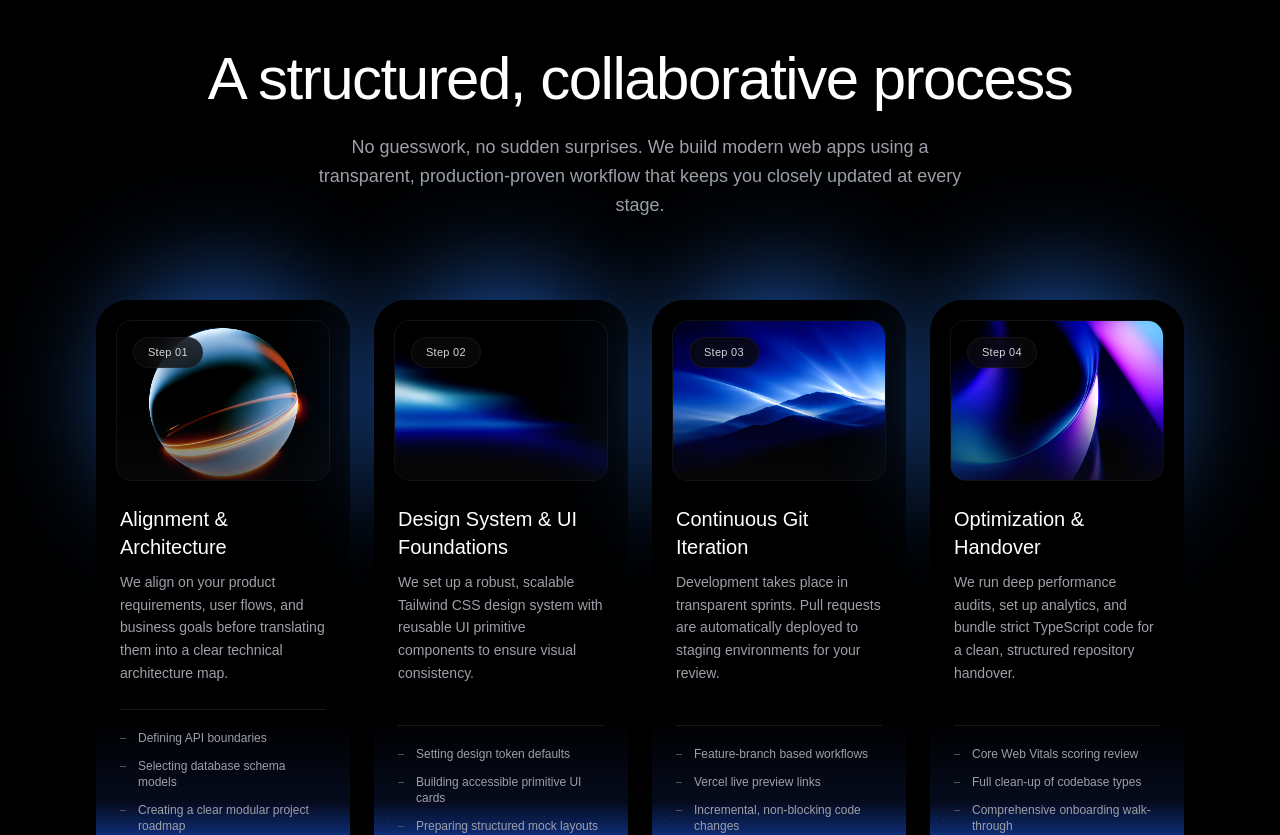
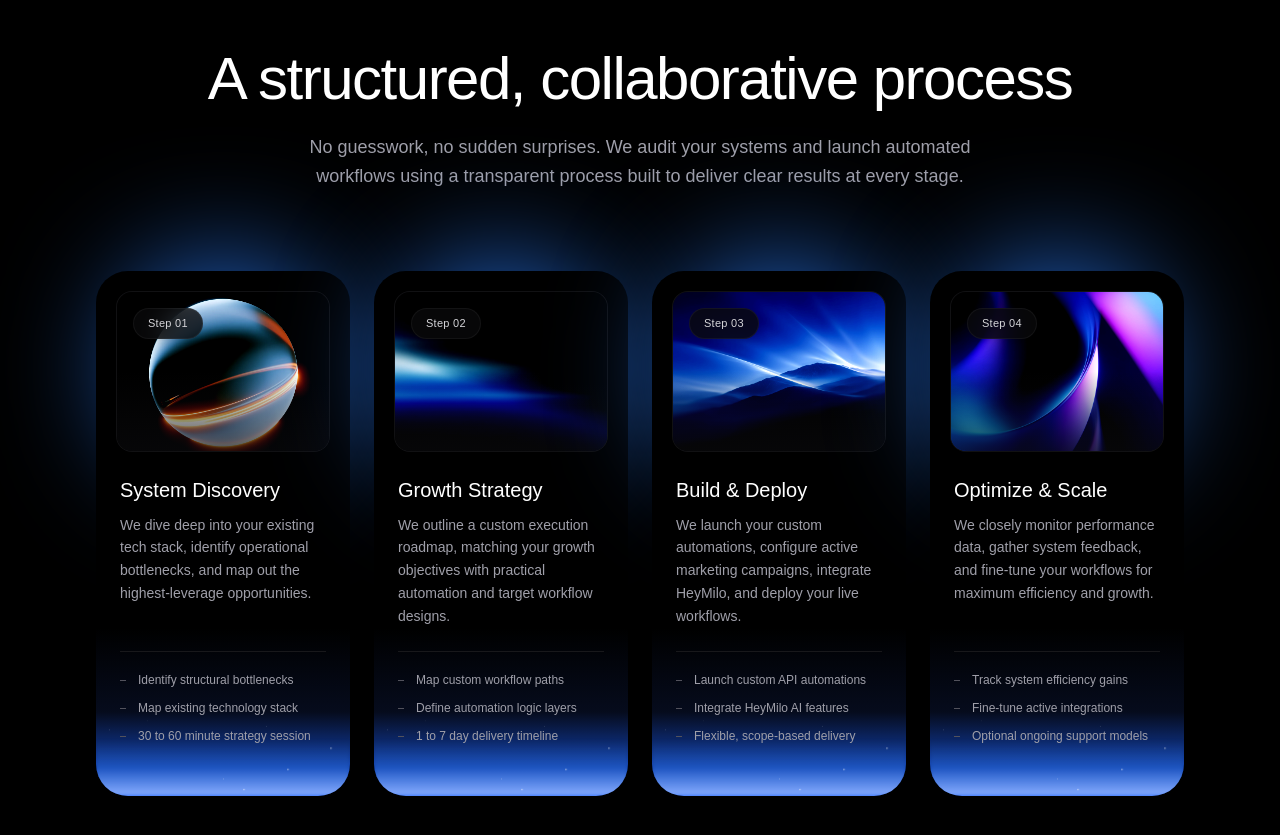
Before and after one commit to addyuchiha/thayalan-ai, a Next.js app: page / in a window 1280 px wide. Shown: the part 2880-3715 px from the top of the page. Built offline with nearby package versions, Linux system fonts and the light colour scheme.

Commit message:
update copy

```diff
--- a/components/Home/HowWeWorkSection.tsx
+++ b/components/Home/HowWeWorkSection.tsx
@@ -13,49 +13,49 @@ interface ProcessStep {
 const steps: ProcessStep[] = [
   {
     number: "01",
-    title: "Alignment & Architecture",
+    title: "System Discovery",
     description:
-      "We align on your product requirements, user flows, and business goals before translating them into a clear technical architecture map.",
+      "We dive deep into your existing tech stack, identify operational bottlenecks, and map out the highest-leverage opportunities.",
     details: [
-      "Defining API boundaries",
-      "Selecting database schema models",
-      "Creating a clear modular project roadmap",
+      "Identify structural bottlenecks",
+      "Map existing technology stack",
+      "30 to 60 minute strategy session",
     ],
     image: "/images/abstract/step1.png",
   },
   {
     number: "02",
-    title: "Design System & UI Foundations",
+    title: "Growth Strategy",
     description:
-      "We set up a robust, scalable Tailwind CSS design system with reusable UI primitive components to ensure visual consistency.",
+      "We outline a custom execution roadmap, matching your growth objectives with practical automation and target workflow designs.",
     details: [
-      "Setting design token defaults",
-      "Building accessible primitive UI cards",
-      "Preparing structured mock layouts",
+      "Map custom workflow paths",
+      "Define automation logic layers",
+      "1 to 7 day delivery timeline",
     ],
     image: "/images/abstract/step2.png",
   },
   {
     number: "03",
-    title: "Continuous Git Iteration",
+    title: "Build & Deploy",
     description:
-      "Development takes place in transparent sprints. Pull requests are automatically deployed to staging environments for your review.",
+      "We launch your custom automations, configure active marketing campaigns, integrate HeyMilo, and deploy your live workflows.",
     details: [
-      "Feature-branch based workflows",
-      "Vercel live preview links",
-      "Incremental, non-blocking code changes",
+      "Launch custom API automations",
+      "Integrate HeyMilo AI features",
+      "Flexible, scope-based delivery",
     ],
     image: "/images/abstract/step3.png",
   },
   {
     number: "04",
-    title: "Optimization & Handover",
+    title: "Optimize & Scale",
     description:
-      "We run deep performance audits, set up analytics, and bundle strict TypeScript code for a clean, structured repository handover.",
+      "We closely monitor performance data, gather system feedback, and fine-tune your workflows for maximum efficiency and growth.",
     details: [
-      "Core Web Vitals scoring review",
-      "Full clean-up of codebase types",
-      "Comprehensive onboarding walk-through",
+      "Track system efficiency gains",
+      "Fine-tune active integrations",
+      "Optional ongoing support models",
     ],
     image: "/images/abstract/step4.png",
   },
@@ -161,9 +161,7 @@ export default function HowWeWorkSection() {
             A structured, collaborative process
           </h2>
           <p className="text-zinc-400 text-base md:text-lg leading-relaxed max-w-2xl font-light">
-            No guesswork, no sudden surprises. We build modern web apps using a
-            transparent, production-proven workflow that keeps you closely
-            updated at every stage.
+            No guesswork, no sudden surprises. We audit your systems and launch automated workflows using a transparent process built to deliver clear results at every stage.
           </p>
         </div>
 
```
